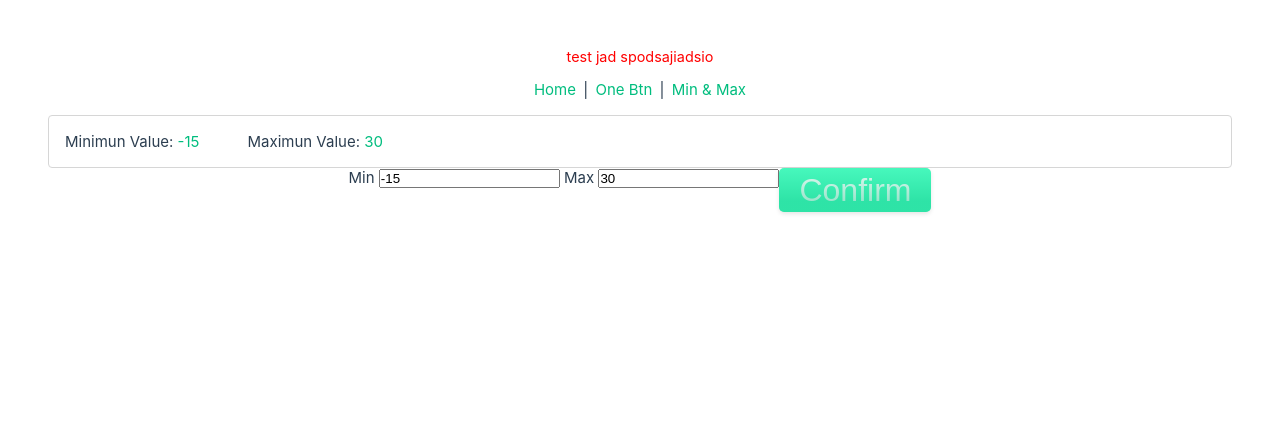
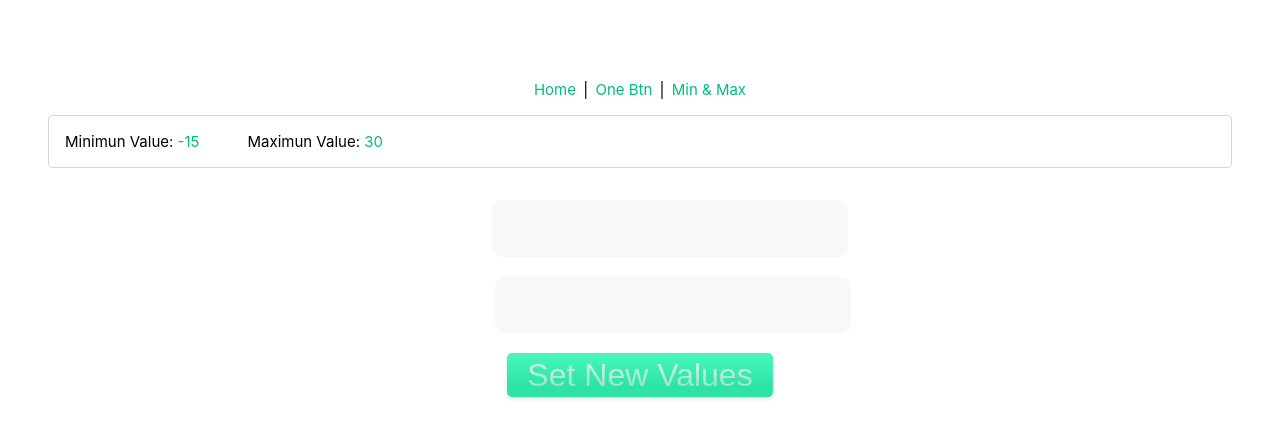
Before and after one commit to dav100ide-red/learn-pinia-setup, a Vue app: page /min-max in a window 1280 px wide. Shown: the top 438 px of the page. Built offline with nearby package versions, Linux system fonts and the light colour scheme.

Commit message:
pulizia custom props

```diff
--- a/src/components/MinMaxForm.vue
+++ b/src/components/MinMaxForm.vue
@@ -1,17 +1,16 @@
 <template>
-    <div v-if="errorMessage" class="error">{{ errorMessage }}</div>
-    <form @submit.prevent="setMinMax()">
+    <form class="min-max-form" @submit.prevent="setMinMax()">
         <label>
             Min
-            <input v-model="form.min" type="number" />
+            <input v-model="form.min" type="number" placeholder="Insert min" />
         </label>
         <label>
             Max
-            <input v-model="form.max" type="number" />
+            <input v-model="form.max" type="number" placeholder="Insert max" />
         </label>
         <!-- Error message -->
 
-        <button class="btn-primary" type="submit">Confirm</button>
+        <button class="btn-primary" type="submit">Set New Values</button>
     </form>
 </template>
 
@@ -41,13 +40,8 @@ function setMinMax() {
 const errorMessage = ref('test jad spodsajiadsio');
 </script>
 
-<style lang="scss">
-.error {
-    position: fixed;
-    top: 3rem;
-    left: 50%;
-    translate: -50%;
-    color: red;
-    font-size: 0.9rem;
+<style lang="scss" scoped>
+.min-max-form {
+    margin-top: 2rem;
 }
 </style>
--- a/src/styles/buttons.scss
+++ b/src/styles/buttons.scss
@@ -19,7 +19,7 @@
 .btn-primary {
     @extend %btn;
     box-shadow: rgba(0, 0, 0, 0.1) 0 2px 4px;
-    color: var(--vt-c-white);
+    color: var(--white);
     border: 0;
     position: relative;
     background-color: var(--primary-200);
@@ -43,7 +43,7 @@
 
     &:disabled {
         background-color: var(--color-background-mute);
-        color: var(--vt-c-white-mute);
+        color: var(--white-mute);
         &::before {
             opacity: 0;
         }
--- /dev/null
+++ b/src/styles/forms.scss
@@ -0,0 +1,35 @@
+form {
+    font-size: 25px;
+    display: flex;
+    flex-direction: column;
+    gap: 1.25rem;
+    align-items: center;
+    label {
+        font-weight: bold;
+        color: var(--white);
+    }
+    input {
+        background-color: var(--color-background-soft);
+        color: var(--white-soft);
+        font-size: inherit;
+        margin-inline-start: 0.5rem;
+        padding: 0.8rem 1rem;
+
+        border-radius: 10px;
+        border: 1px solid transparent;
+        transition: border-color linear 300ms;
+
+        &::placeholder {
+            color: var(--divider-dark-1);
+            font-style: italic;
+        }
+        &:focus {
+            outline: none;
+        }
+        &:hover {
+            border-color: v;
+        }
+        &.error {
+        }
+    }
+}
--- a/src/styles/index.scss
+++ b/src/styles/index.scss
@@ -2,3 +2,4 @@
 @forward './reset.scss';
 @forward './typography.scss';
 @forward './buttons.scss';
+@forward './forms.scss';
--- a/src/styles/root.scss
+++ b/src/styles/root.scss
@@ -1,53 +1,43 @@
 /* color palette from <https://github.com/vuejs/theme> */
 :root {
-  --vt-c-white: #ffffff;
-  --vt-c-white-soft: #f8f8f8;
-  --vt-c-white-mute: #f2f2f2;
+    --white: #ffffff;
+    --white-soft: #f8f8f8;
+    --white-mute: #f2f2f2;
 
-  --vt-c-black: #181818;
-  --vt-c-black-soft: #222222;
-  --vt-c-black-mute: #282828;
+    --black: #181818;
+    --black-soft: #222222;
+    --black-mute: #282828;
 
-  --vt-c-indigo: #2c3e50;
+    --text-light-1: var(--indigo);
+    --text-light-2: rgba(60, 60, 60, 0.66);
+    --text-dark-1: var(--white);
+    --text-dark-2: rgba(235, 235, 235, 0.64);
 
-  --vt-c-divider-light-1: rgba(60, 60, 60, 0.29);
-  --vt-c-divider-light-2: rgba(60, 60, 60, 0.12);
-  --vt-c-divider-dark-1: rgba(84, 84, 84, 0.65);
-  --vt-c-divider-dark-2: rgba(84, 84, 84, 0.48);
-
-  --vt-c-text-light-1: var(--vt-c-indigo);
-  --vt-c-text-light-2: rgba(60, 60, 60, 0.66);
-  --vt-c-text-dark-1: var(--vt-c-white);
-  --vt-c-text-dark-2: rgba(235, 235, 235, 0.64);
-
-  --primary-200: rgb(77, 253, 194);
-  --primary: hsla(160, 100%, 37%, 1);
-  --primary-transparent: hsla(160, 100%, 37%, 0.2);
+    --primary-200: rgb(77, 253, 194);
+    --primary: hsla(160, 100%, 37%, 1);
+    --primary-transparent: hsla(160, 100%, 37%, 0.2);
+    //STATUS COLORS
+    --success: #0abf30;
+    --error: #f24d4c;
+    --warning: #e9bd0c;
+    --info: #3498db;
 }
 
 /* semantic color variables for this project */
 :root {
-  --color-background: var(--vt-c-white);
-  --color-background-soft: var(--vt-c-white-soft);
-  --color-background-mute: var(--vt-c-white-mute);
+    --color-background: var(--white);
+    --color-background-soft: var(--white-soft);
+    --color-background-mute: var(--white-mute);
 
-  --color-border: var(--vt-c-divider-light-2);
-  --color-border-hover: var(--vt-c-divider-light-1);
-
-  --color-heading: var(--vt-c-text-light-1);
-  --color-text: var(--vt-c-text-light-1);
+    --color-text: var(--text-light-1);
 }
 
 @media (prefers-color-scheme: dark) {
-  :root {
-    --color-background: var(--vt-c-black);
-    --color-background-soft: var(--vt-c-black-soft);
-    --color-background-mute: var(--vt-c-black-mute);
+    :root {
+        --color-background: var(--black);
+        --color-background-soft: var(--black-soft);
+        --color-background-mute: var(--black-mute);
 
-    --color-border: var(--vt-c-divider-dark-2);
-    --color-border-hover: var(--vt-c-divider-dark-1);
-
-    --color-heading: var(--vt-c-text-dark-1);
-    --color-text: var(--vt-c-text-dark-2);
-  }
+        --color-text: var(--text-dark-2);
+    }
 }
```
